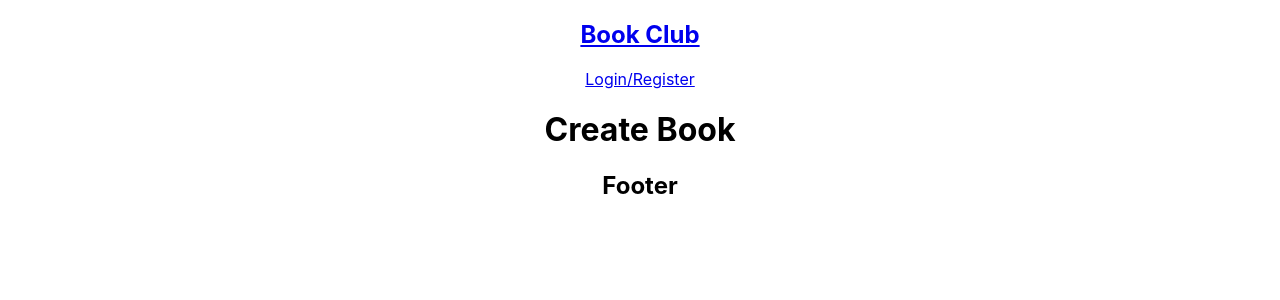
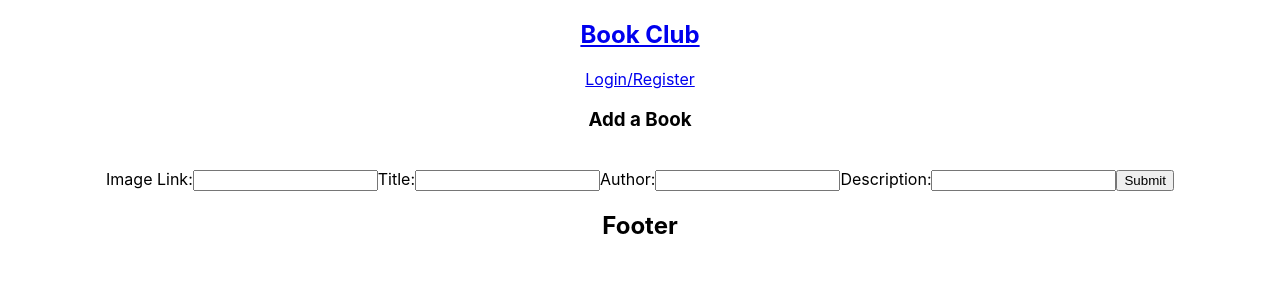
Before and after one commit to hrisso/bookclub-project, a React (Create React App) app in the folder client/: page /books/new in a window 1280 px wide. Shown: the top 300 px of the page. Built offline with nearby package versions, Linux system fonts and the light colour scheme; no server answers.

Commit message:
create book component

```diff
--- a/client/src/screens/BookCreate/BookCreate.jsx
+++ b/client/src/screens/BookCreate/BookCreate.jsx
@@ -1,9 +1,68 @@
-import React from 'react'
+import React from 'react';
+import { useState } from 'react';
 
-export default function BookCreate() {
+export default function BookCreate(props) {
+  const [formData, setFormData] = useState({
+    title: '',
+    author: '',
+    img_url: '',
+    description: ''
+  });
+
+  const { handleCreate } = props;
+
+  const handleChange = (e) => {
+    const { name, value } = e.target;
+    setFormData(prevState => ({
+      ...prevState,
+      [name]: value
+    }))
+  }
+
+  const handleSubmit = (e) => {
+    e.preventDefault();
+    handleCreate(formData);
+  }
+
   return (
-    <div>
-      <h1>Create Book</h1>
-    </div>
+    <form onSubmit={handleSubmit}>
+      <h3>Add a Book</h3>
+      <div className="image-container">
+        <img className="edit-product-image" src={formData.img_url} alt={formData.title} />
+      </div>
+      <label>Image Link:
+        <input
+          type='text'
+          name='img_url'
+          value={formData.img_url}
+          onChange={handleChange}
+        />
+      </label>
+      <label>Title:
+        <input
+          type='text'
+          name='title'
+          value={formData.title}
+          onChange={handleChange}
+        />
+      </label>
+      <label>Author:
+        <input
+          type='text'
+          name='author'
+          value={formData.author}
+          onChange={handleChange}
+        />
+      </label>
+      <label>Description:
+        <input
+          type='text'
+          name='description'
+          value={formData.description}
+          onChange={handleChange}
+        />
+      </label>
+      <button>Submit</button>
+    </form>
   )
 }
```
Also changed, not shown: 2 other files (tests, documents, lock files or other folders).
